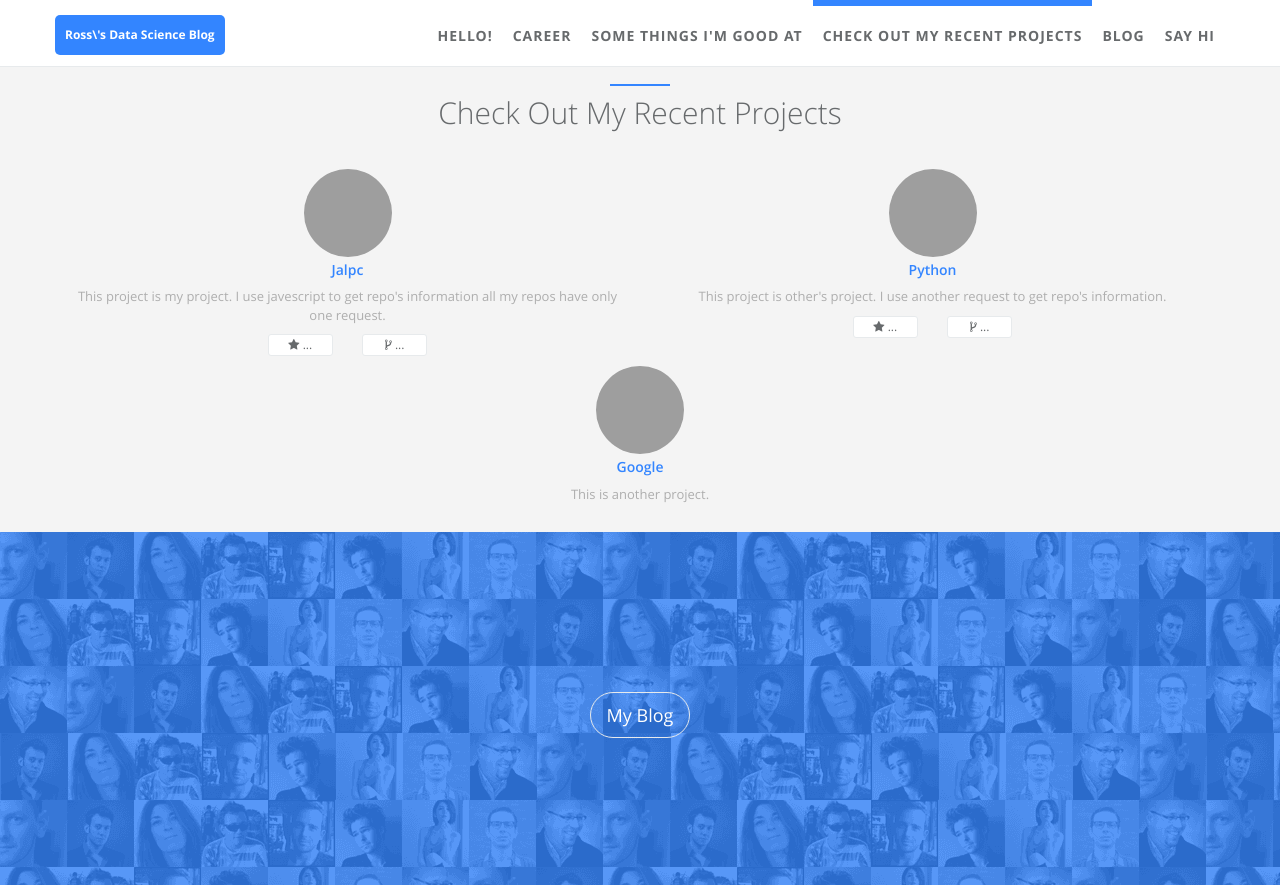
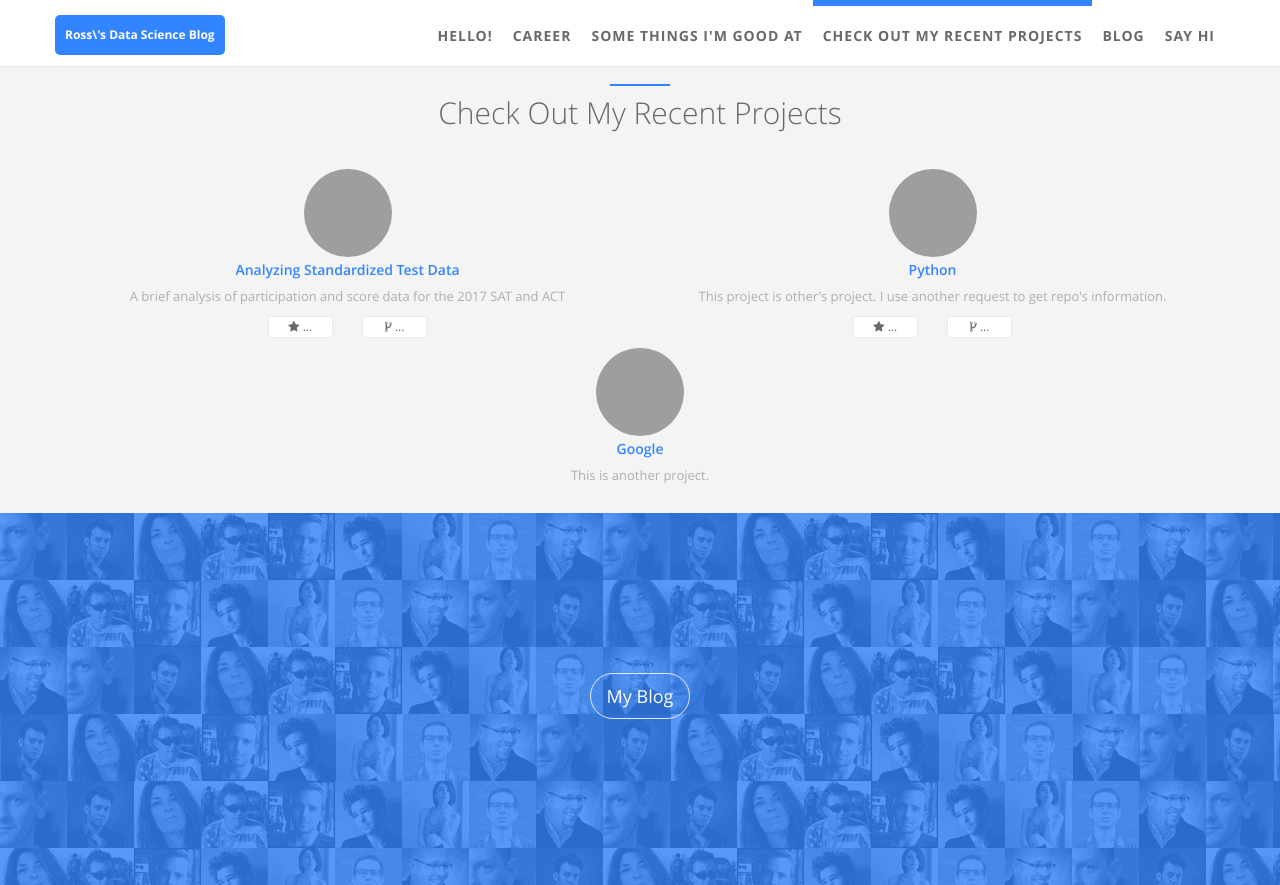
Before and after one commit to RossReisman/RossReisman.github.io, a Jekyll site: the page built from index.html, in a window 1280 px wide and 900 px high, scrolled down 2917 px, cut to the strip 0-885 px from the top of the window. Built offline with Jekyll 4.4.1, drawn with Linux system fonts in a browser that asks for light colours; grey boxes are pictures that could not be loaded.

Commit message:
Update projects.yml

```diff
--- a/_data/index/projects.yml
+++ b/_data/index/projects.yml
@@ -1,12 +1,12 @@
 # projects section data
 # If you don't have language feature(language.yml is empty), ignore "i18n" items
 # Suggest projects' img be located at '/static/assets/img/landing', and edit following img items.
-- name: Jalpc
+- name: Analyzing Standardized Test Data
   i18n: jalpc
   gh_user: RossReisman
   repo: Standardized-Test-Data
   img: /static/assets/img/landing/jekyll.png
-  desc: This project is my project. I use javescript to get repo's information all my repos have only one request.
+  desc: A brief analysis of participation and score data for the 2017 SAT and ACT
 
 - name: Python
   i18n: cpython
```
